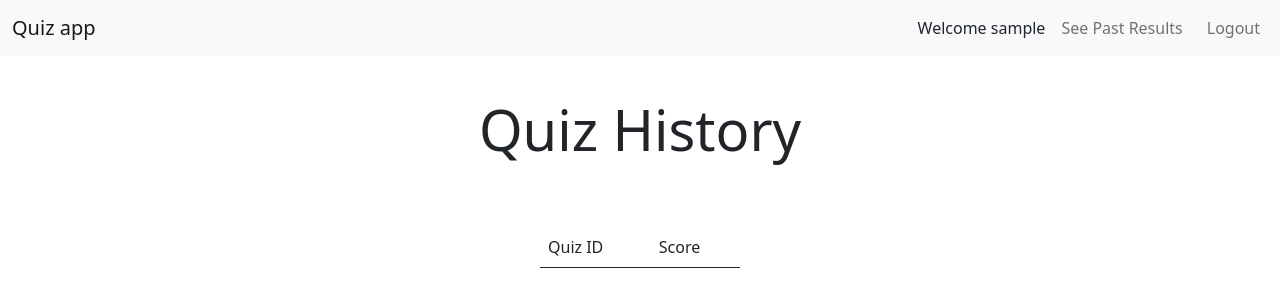
After one commit to saiprasaad/Quiz-app-using-flask-sqlalchemy, a Flask app: page /history in a window 1280 px wide. The commit adds this page. Shown: the top 307 px of the page. Run offline with Flask 3, Linux system fonts and the light colour scheme; the visitor is signed in with stand-in values (Sample User, id 1); data that the repository does not hold is empty.

Commit message:
Included quiz history

```diff
--- a/quiz_api.py
+++ b/quiz_api.py
@@ -114,3 +114,11 @@ def reset_quiz():
     session.pop("current_question", None)
     session.pop("score", None)
     return redirect(url_for("quiz.quiz"))
+
+@quiz_bp.route('/history')
+def history():
+    if 'user' not in session or 'userid' not in session:
+        return redirect(url_for("login"))
+    else:
+        quiz_history = Quiz.query.filter_by(user_id=session['userid']).all()
+        return render_template('history.html', quiz_history=quiz_history)
--- /dev/null
+++ b/templates/history.html
@@ -0,0 +1,21 @@
+{% extends 'base.html' %}
+{% include 'navbar.html' %}
+{% block body %}
+<div class="container flex-column d-flex justify-content-center align-items-center mt-5">
+    <p class="display-4  mt-5">Quiz History</p>
+    <table class="table  mt-5" style="width: 200px;">
+        <thead>
+            <td>Quiz ID</td>
+            <td>Score</td>
+        </thead>
+        <tbody>
+            {% for history in quiz_history %}
+            <tr>
+                <td>{{history.id}}</td>
+                <td>{{history.score}}</td>
+            </tr>
+            {% endfor %}
+        </tbody>
+    </table>
+</div>
+{% endblock %}
--- a/templates/index.html
+++ b/templates/index.html
@@ -4,7 +4,7 @@
 <div class="container flex-column d-flex justify-content-center align-items-center vh-100">
     <div class="jumbotron text-center">
         <p class="display-4">Welcome to Quiz App</p>
-        <a class="btn btn-primary" href="{{url_for('quiz.quiz')}}">Start Quiz</a> <a class="btn btn-success">See Past Results</a>
+        <a class="btn btn-primary" href="{{url_for('quiz.quiz')}}">Start Quiz</a> <a  href="{{url_for('quiz.history')}}" class="btn btn-success">See Past Results</a>
     </div>
 </div>
 {% endblock %}
--- a/templates/navbar.html
+++ b/templates/navbar.html
@@ -28,6 +28,9 @@
                          Welcome {{session['user']}}
                     </li>
                     <li class="nav-item mx-2">
+                        <a  href="{{url_for('quiz.history')}}" class="nav-link">See Past Results</a>
+                    </li>
+                    <li class="nav-item">
                         <a href = "{{url_for("quiz.logout")}}" class="nav-link">Logout</a>
                     </li>
                 </ul>
--- a/templates/results.html
+++ b/templates/results.html
@@ -6,7 +6,8 @@
         <p class="display-4">Results</p>
         <p class="fs-4 card-text">Score: {{score}}</p>
         <a type="button" href="{{url_for('quiz.reset_quiz')}}" class="btn btn-warning">Restart Quiz</a>
-        <a type="button" href="{{url_for('quiz.home')}}" class="btn btn-primary">Go to home page</a>
+        <a type="button" href="{{url_for('quiz.home')}}" class="btn btn-primary">Go to home page</a><br />
+        <a  href="{{url_for('quiz.history')}}" class="btn btn-success">See Past Results</a>
     </div>
 </div>
 {% endblock %}
```
